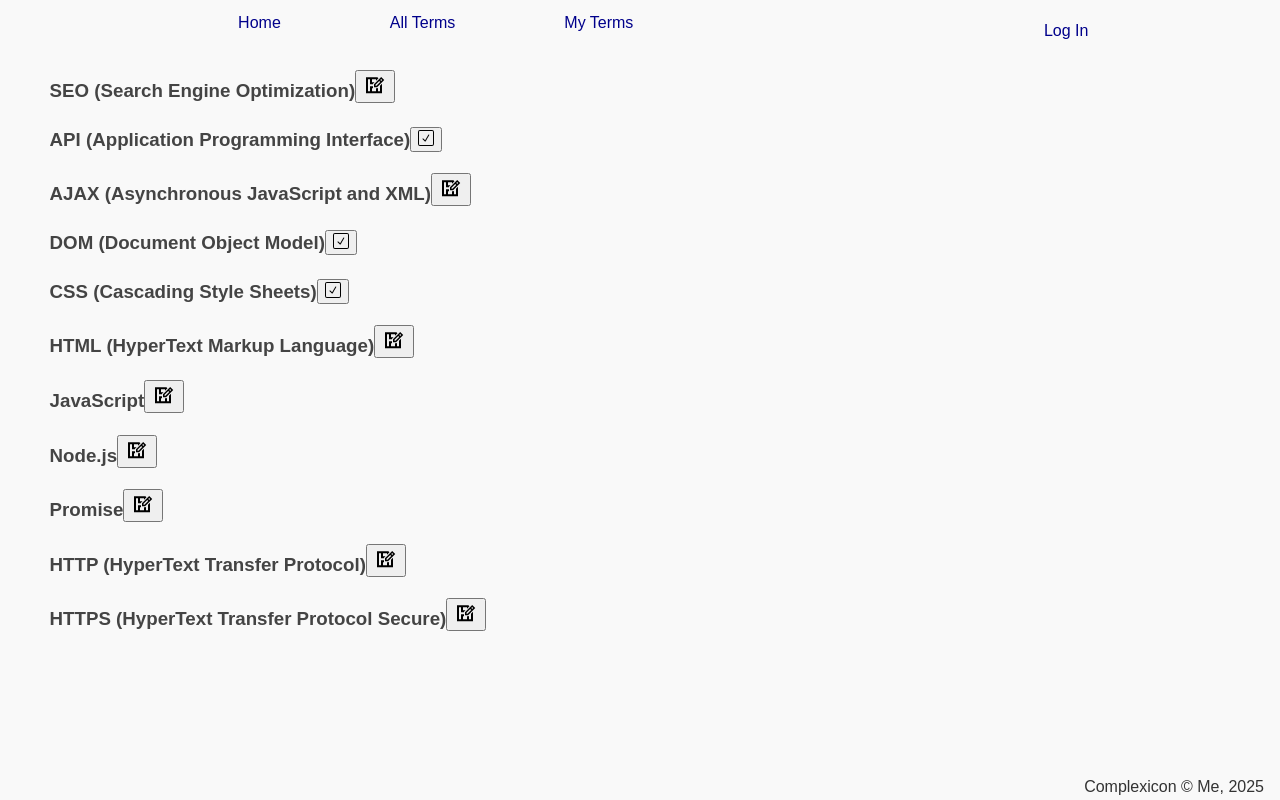
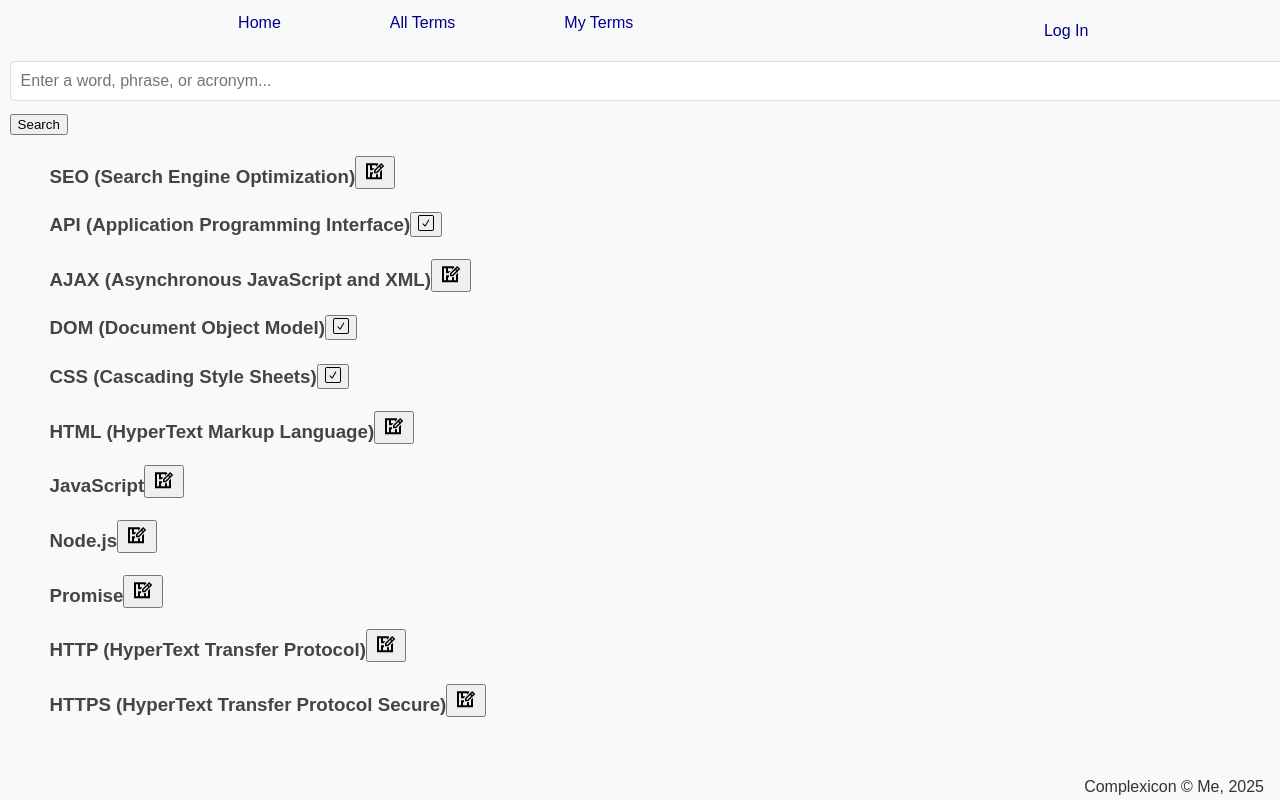
Before and after one commit to zMontreuilRRC/full-stack-demo, a React (Vite) app: page /terms in a window 1280 px wide. Built offline with nearby package versions, Linux system fonts and the light colour scheme.

Commit message:
Add functionality for search result, add to top bar, needs styling

```diff
--- a/src/App.tsx
+++ b/src/App.tsx
@@ -3,6 +3,7 @@ import { useState } from "react";
 import { Search } from "./components/search";
 import { Term } from "./interfaces/term";
 import { terms as termData } from "./services/terms";
+import { useNavigate } from "react-router-dom";
 import "./App.css";
 
 
@@ -11,6 +12,13 @@ import "./App.css";
 function App() {
   const [terms] = useState<Term[]>(termData);
   const [searchValue, setSearchValue] = useState<string>("");
+  const navigate = useNavigate();
+
+  const doSearch = () => {
+    if(searchValue.trim()) {
+        navigate(`/terms/search?value=${searchValue}`)
+    }
+  }
 
   return (
       <>
@@ -24,6 +32,7 @@ function App() {
                   <Search
                       searchValue={searchValue}
                       handleSearchChange={setSearchValue}
+                      handleSubmit={doSearch}
                   />
                   <TermListDisplay
                       terms= {
--- a/src/components/layout.tsx
+++ b/src/components/layout.tsx
@@ -1,12 +1,28 @@
-import { Outlet } from "react-router-dom";
+import { Outlet, useNavigate } from "react-router-dom";
 import { Nav } from "./nav";
 import { Footer } from "./common";
+import { Search } from "./search";
+import { useState } from "react";
 
 // outlet component has pages injected dynamically
 export function Layout() {
+    const [searchValue, setSearchValue] = useState<string>("");
+    const navigate = useNavigate();
+
+    const doSearch = () => {
+        if(searchValue.trim()) {
+            navigate(`/terms/search?value=${searchValue}`)
+        }
+      }
+
     return(
         <>
             <Nav />
+            <Search
+                searchValue={searchValue}
+                handleSearchChange={e => setSearchValue(e)}
+                handleSubmit={doSearch}
+            />
             <Outlet />
             <Footer />
         </>
--- /dev/null
+++ b/src/components/pages/search-result.tsx
@@ -0,0 +1,30 @@
+import { TermListDisplay } from "../common";
+import { useSearchParams } from "react-router-dom";
+import { terms as termData } from "../../services/terms.ts";
+
+export function SearchResult() {
+    // c.f. "useParams" which uses specific route parameters only
+    const [searchParams] = useSearchParams();
+    const value = searchParams.get("value");
+
+    if(value) {
+        return(
+            <main>
+                <h2>Results for "{value}"</h2>
+                <TermListDisplay
+                terms= {
+                    value.trim()
+                    ? termData.filter(t => {
+                        return t.title.toLowerCase().includes(
+                            value.toLowerCase().trim()
+                        )}
+                    )
+                    : []
+                }
+                />
+            </main>
+        )
+    } else {
+        return(<h1>Sorry, something went wrong</h1>);
+    }
+}
--- a/src/components/search.tsx
+++ b/src/components/search.tsx
@@ -1,10 +1,11 @@
-export function Search({searchValue, handleSearchChange}
+export function Search({searchValue, handleSearchChange, handleSubmit}
     : {
         searchValue: string,
-        handleSearchChange: (newValue: string) => void
+        handleSearchChange: (newValue: string) => void,
+        handleSubmit: () => void
     }) {
     return(
-        <form className="search-form" action="#">
+        <form className="search-form">
             {/* Note use of closing tags on inputs */}
             <input type="text"
                 name="field-term"
@@ -12,7 +13,12 @@ export function Search({searchValue, handleSearchChange}
                 value={searchValue}
                 onChange={e => handleSearchChange(e.target.value)}
             />
-            <input type="submit" value="Search" />
+            <button onClick={e => {
+                e.preventDefault();
+                 handleSubmit()
+                 }}>
+                    Search
+            </button>
         </form>
     );
 }
--- a/src/main.tsx
+++ b/src/main.tsx
@@ -3,6 +3,7 @@ import { createRoot } from 'react-dom/client'
 import { BrowserRouter, Routes, Route } from 'react-router-dom'
 import { AllTerms } from './components/pages/all-terms.tsx'
 import { Layout } from './components/layout.tsx'
+import { SearchResult } from './components/pages/search-result.tsx'
 import App from './App.tsx'
 import "./App.css";
 import { MyTerms } from './components/pages/my-terms.tsx'
@@ -23,6 +24,7 @@ createRoot(document.getElementById('root')!).render(
           <Route path="/terms">
             {/* // see dynamic segments https://reactrouter.com/7.1.4/start/library/routing#dynamic-segments */}
             <Route index element={<AllTerms />} />
+            <Route path="search" element={<SearchResult />} />
             {/* <Route path=":termId" element={<TermCard />} />  */}
             <Route path="my-terms" element={<MyTerms />} />
           </Route>
```
